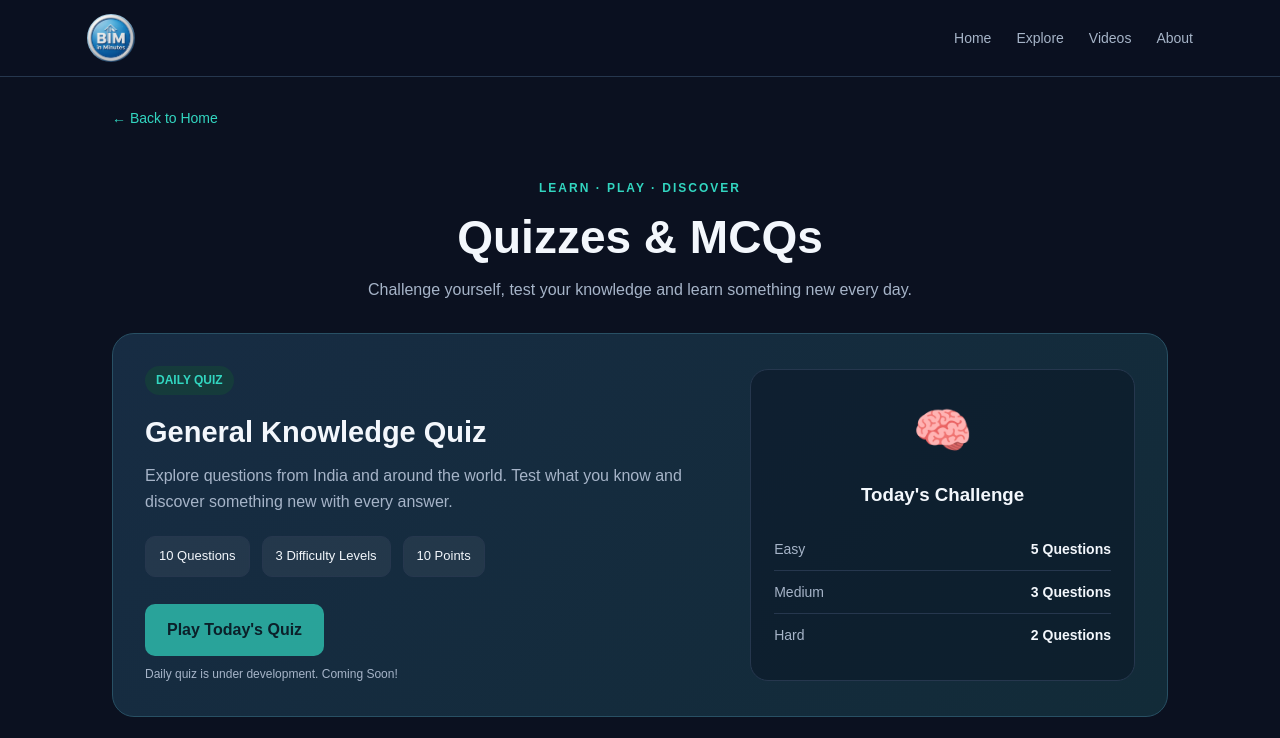
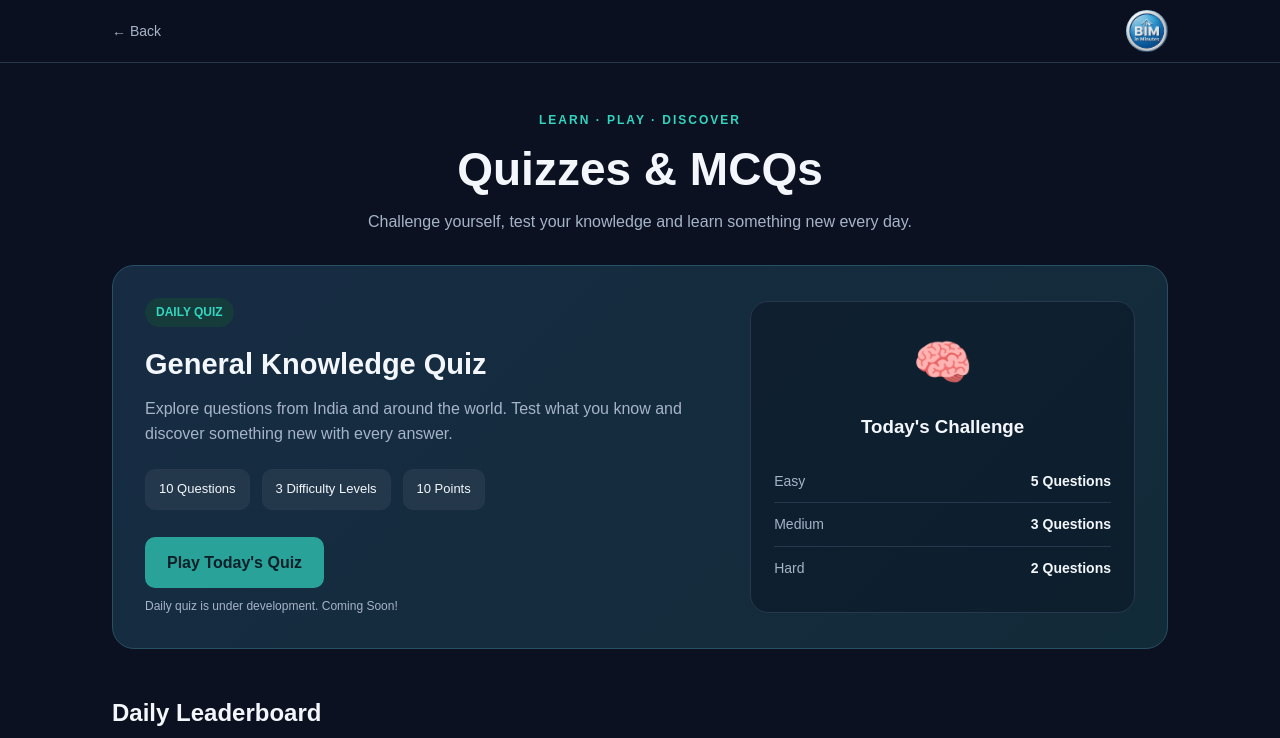
Before and after one commit to BIMinMinutes/biminminute-website, a plain HTML site: page quiz.html in a window 1280 px wide. Shown: the top 738 px of the page. Drawn offline with Linux system fonts and the light colour scheme.

Commit message:
Update quiz page header

```diff
--- a/quiz.html
+++ b/quiz.html
@@ -36,35 +36,29 @@ header {
   border-bottom:1px solid var(--border);
 }
 .nav {
-  max-width:1150px;
+  max-width:1100px;
   margin:auto;
-  padding:14px 22px;
+  padding:10px 22px;
   display:flex;
   align-items:center;
   justify-content:space-between;
-  gap:20px;
+}
+.header-back {
+  display:inline-flex;
+  align-items:center;
+  color:var(--muted);
+  font-size:14px;
 }
 .logo {
   display:flex;
   align-items:center;
 }
 .logo img {
-  width:48px;
-  height:48px;
+  width:42px;
+  height:42px;
   object-fit:contain;
   border-radius:50%;
 }
-nav {
-  display:flex;
-  align-items:center;
-  gap:25px;
-  flex-wrap:wrap;
-}
-nav a {
-  color:var(--muted);
-  font-size:14px;
-}
-nav a:hover {color:var(--teal)}
 .container {
   max-width:1100px;
   margin:auto;
@@ -262,21 +256,17 @@ footer strong {color:var(--text)}
 
 <header>
   <div class="nav">
+    <a class="header-back" href="index.html">← Back</a>
+
     <a class="logo" href="index.html" aria-label="BIM in Minutes Home">
       <img src="1772914820819_Original.jpeg" alt="BIM in Minutes Logo">
     </a>
-    <nav>
-      <a href="index.html">Home</a>
-      <a href="index.html#learn">Explore</a>
-      <a href="index.html#videos">Videos</a>
-      <a href="index.html#about">About</a>
-    </nav>
   </div>
 </header>
 
 <main class="container">
 
-  <a class="back-link" href="index.html">← Back to Home</a>
+
 
   <section class="page-heading">
     <div class="eyebrow">LEARN · PLAY · DISCOVER</div>
```
